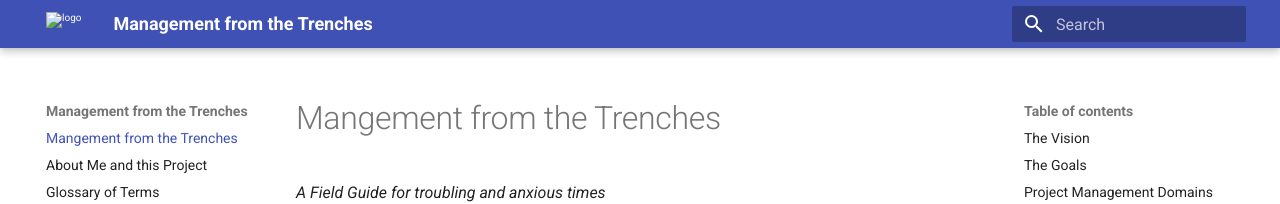
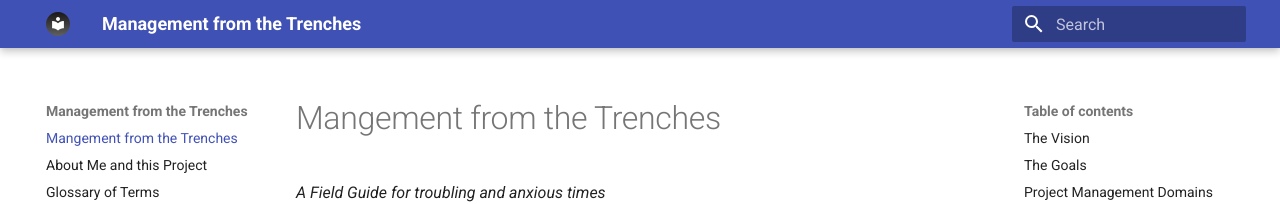
Before and after one commit to bmhash/bmhash.github.io, an MkDocs documentation site: the page built from docs/index.md, in a window 1280 px wide. Shown: the top 204 px of the page. Built offline with MkDocs 1.6.1 and Material for MkDocs 9.7.7, drawn with Linux system fonts in a browser that asks for light colours.

Commit message:
update logo

```diff
--- a/mkdocs.yml
+++ b/mkdocs.yml
@@ -7,4 +7,4 @@ theme:
     palette:
       primary: indigo
       accent: deep orange
-    logo: material/assets/images/favicon.png
+    logo: assets/images/favicon.png
```
